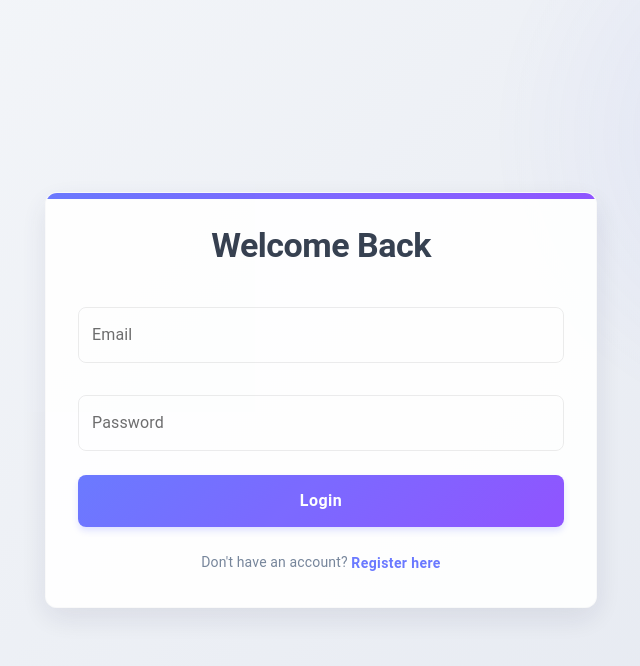
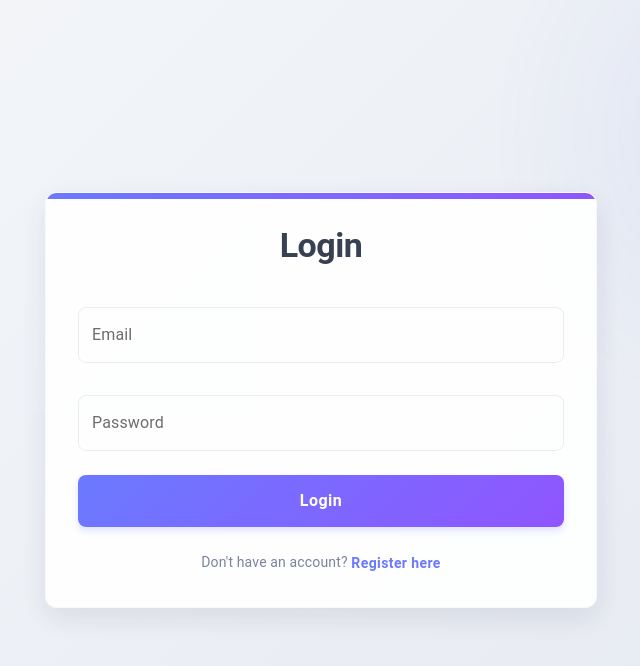
Before and after one commit to Puja-01/ExpenseTracker, a React (Create React App) app in the folder frontend/: page /login in a window 1280 px wide. Shown: the top 666 px of the page, without its empty margins (319-959 px from the left). Built offline with nearby package versions, Linux system fonts and the light colour scheme.

Commit message:
Update Login.js

```diff
--- a/frontend/src/pages/Login.js
+++ b/frontend/src/pages/Login.js
@@ -111,7 +111,7 @@ const Login = () => {
                     letterSpacing: '-0.5px',
                   }}
                 >
-                  Welcome Back
+                  Login
                 </Typography>
 
                 {errorMessage && (
```
